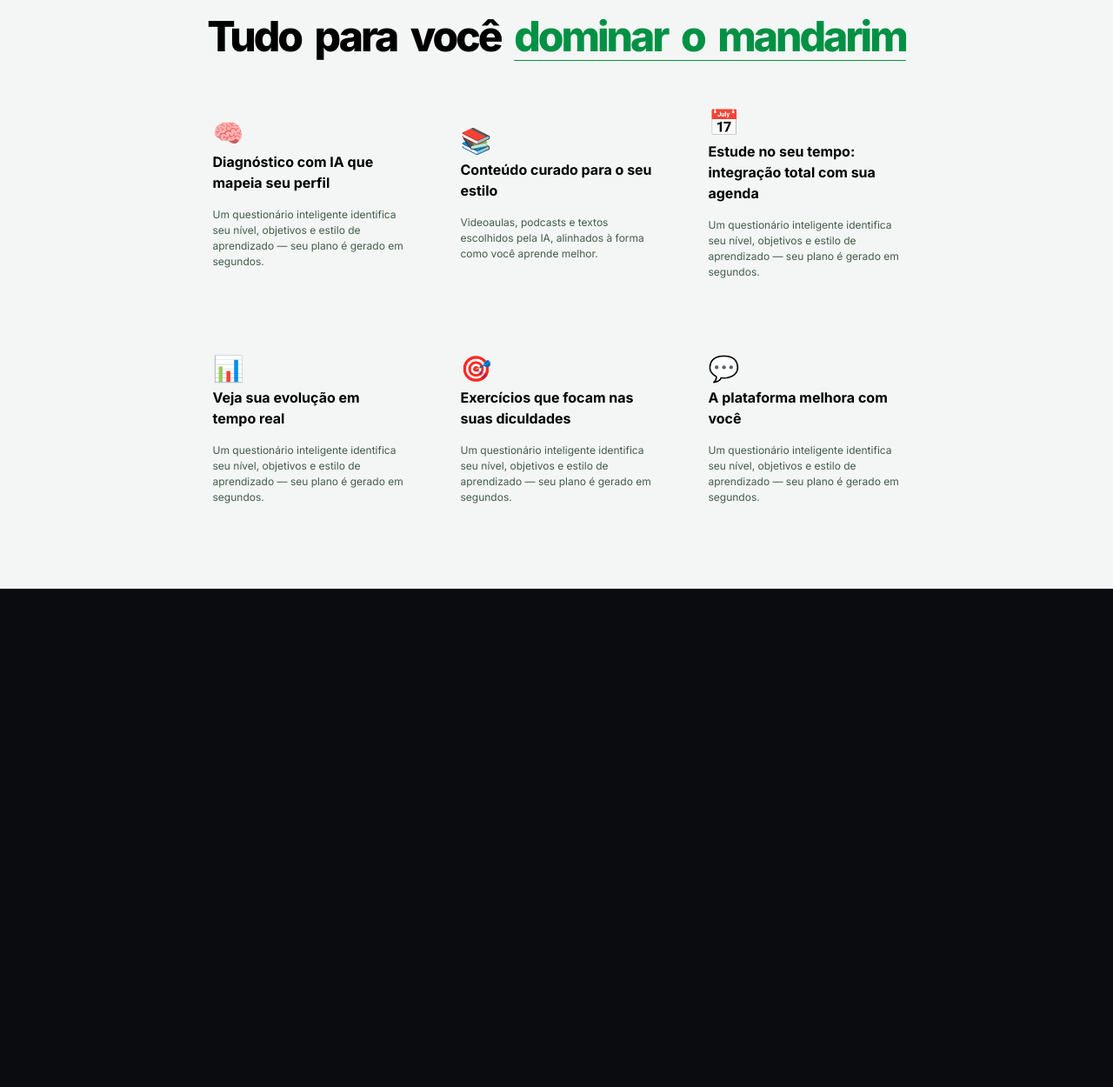
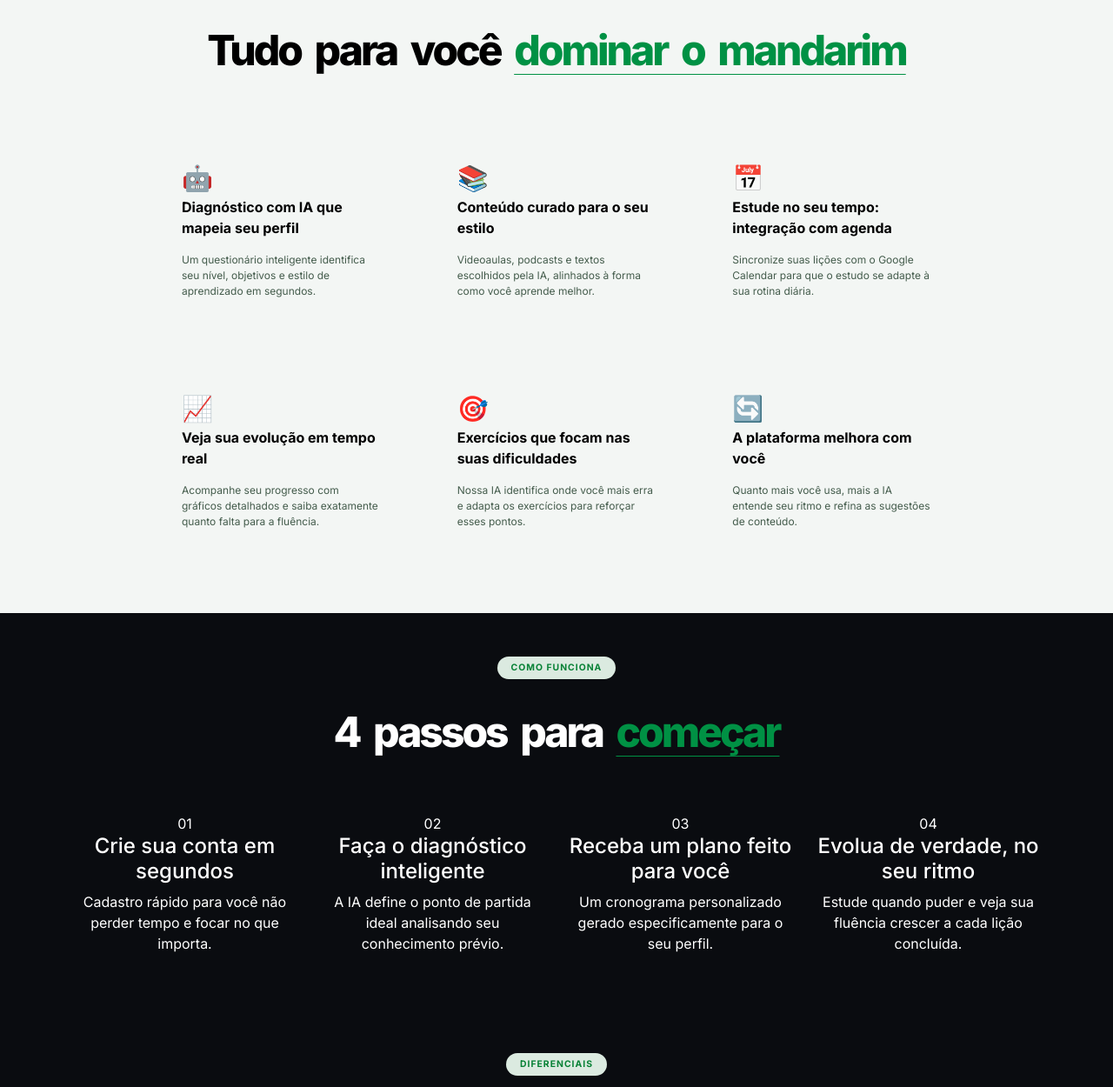
Before and after one commit to rodrigolyrio/dev_web, a website: page index.html in a window 1280 px wide. Shown: the part 952-2202 px from the top of the page at 87% size. Before the commit the page ends 1629 px from the top, so only its background shows below. Drawn offline with nearby package versions, Linux system fonts and the light colour scheme.

Commit message:
Update index.html
index.html att 4º dobra

```diff
--- a/index.html
+++ b/index.html
@@ -12,10 +12,10 @@
 </head>
 <body>
 
-    <nav class="navbar navbar-expand-lg navbar-dark">
+    <nav class="navbar navbar-expand-lg navbar-dark sticky-top">
         <div class="container">
             <a class="navbar-brand d-flex align-items-center" href="#">
-                <img src="./panda-mascot.png" alt="Logo" class="nav-logo me-2">
+                <img src="./panda-plan.png" alt="Logo" class="nav-logo me-2">
                 <span class="fw-bold fs-4 text-white">Panda<span class="text-success">Plan</span></span>
             </a>
 
@@ -26,18 +26,18 @@
             <div class="collapse navbar-collapse" id="navbarNav">
                 <ul class="navbar-nav mx-auto align-items-center">
                     <li class="nav-item">
-                        <a class="nav-link px-3 fw-medium" href="#">Funcionalidades</a>
+                        <a class="nav-link px-3 fw-medium" href="#funcionalidades">Funcionalidades</a>
                     </li>
                     <li class="nav-item">
-                        <a class="nav-link px-3 fw-medium" href="#">Como funciona</a>
+                        <a class="nav-link px-3 fw-medium" href="#como-funciona">Como funciona</a>
                     </li>
                     <li class="nav-item">
-                        <a class="nav-link px-3 fw-medium" href="#">Diferenciais</a>
+                        <a class="nav-link px-3 fw-medium" href="#diferenciais">Diferenciais</a>
                     </li>
                 </ul>
 
                 <div class="d-flex align-items-center">
-                    <a class="btn btn-nav-cta fw-bold px-4" href="#">Começar Grátis</a>
+                    <a class="btn btn-nav-cta fw-bold px-4" href="#">Começar!</a>
                 </div>
             </div>
         </div>
@@ -61,69 +61,159 @@
 
                     <div class="d-flex flex-column flex-sm-row justify-content-center gap-3 mb-5 w-100">
                         <a href="#" class="btn btn-success btn-lg px-5 py-3 fw-bold shadow-glow">
-                            Começar agora - grátis
+                            Começar agora
                         </a>
-                        <a href="#" class="btn btn-outline-light btn-lg px-5 py-3 fw-bold">
+                        <a href="#como-funciona" class="btn btn-outline-light btn-lg px-5 py-3 fw-bold">
                             Ver como funciona
                         </a>
                     </div>
 
                     <div class="mt-2">
-                        <img src="./panda-mascot.png" alt="Panda Mascot" class="hero-panda">
+                        <img src="./panda-plan.png" alt="Panda Mascot" class="hero-panda">
                     </div>
                 </div>
             </div>
         </div>
     </section>
 
-    <!--dobra 2: funcionalidades?-->
-    <section class="func-section py-5">
+    <section id="funcionalidades" class="func-section py-5">
         <div class="container text-center text-black">
-            <span class="badge rounded-pill custom-green-badge mb-6">
+            <span class="badge rounded-pill custom-green-badge mb-3">
                 Funcionalidades
             </span>
 
-            <h3 class="sections-title fw-extra-bold">Tudo para você <span class="title-highlight">dominar o mandarim</span></h3>
+            <h3 class="sections-title fw-extra-bold mb-5">Tudo para você <span class="title-highlight">dominar o mandarim</span></h3>
 
             <div class="row justify-content-center">
-                <div class="col-9">
-                    <div class="row row-cols-3 align-items-center">
-                        <!-- cards-->
-                        <div class="card-funcs">
-                            <span class="icone">🧠</span>
-                            <p class="titulo">Diagnóstico com IA que mapeia seu perfil</p>
-                            <p class="desc">Um questionário inteligente identifica seu nível, objetivos e estilo de aprendizado — seu plano é gerado em segundos.</p>
+                <div class="col-12 col-lg-10">
+                    <div class="row g-4 row-cols-1 row-cols-md-2 row-cols-lg-3 align-items-stretch">
+                        <div class="col">
+                            <div class="card-funcs h-100">
+                                <span class="icone">🤖</span>
+                                <p class="titulo">Diagnóstico com IA que mapeia seu perfil</p>
+                                <p class="desc">Um questionário inteligente identifica seu nível, objetivos e estilo de aprendizado em segundos.</p>
+                            </div>
                         </div>
 
-                        <div class="card-funcs">
-                            <span class="icone">📚</span>
-                            <p class="titulo">Conteúdo curado para o seu estilo</p>
-                            <p class="desc">Videoaulas, podcasts e textos escolhidos pela IA, alinhados à forma como você aprende melhor.</p>
+                        <div class="col">
+                            <div class="card-funcs h-100">
+                                <span class="icone">📚</span>
+                                <p class="titulo">Conteúdo curado para o seu estilo</p>
+                                <p class="desc">Videoaulas, podcasts e textos escolhidos pela IA, alinhados à forma como você aprende melhor.</p>
+                            </div>
                         </div>
 
-                        <div class="card-funcs">
-                            <span class="icone">📅</span>
-                            <p class="titulo">Estude no seu tempo: integração total com sua agenda</p>
-                            <p class="desc">Um questionário inteligente identifica seu nível, objetivos e estilo de aprendizado — seu plano é gerado em segundos.</p>
+                        <div class="col">
+                            <div class="card-funcs h-100">
+                                <span class="icone">📅</span>
+                                <p class="titulo">Estude no seu tempo: integração com agenda</p>
+                                <p class="desc">Sincronize suas lições com o Google Calendar para que o estudo se adapte à sua rotina diária.</p>
+                            </div>
                         </div>
 
-                        <div class="card-funcs">
-                            <span class="icone">📊</span>
-                            <p class="titulo">Veja sua evolução em tempo real</p>
-                            <p class="desc">Um questionário inteligente identifica seu nível, objetivos e estilo de aprendizado — seu plano é gerado em segundos.</p>
+                        <div class="col">
+                            <div class="card-funcs h-100">
+                                <span class="icone">📈</span>
+                                <p class="titulo">Veja sua evolução em tempo real</p>
+                                <p class="desc">Acompanhe seu progresso com gráficos detalhados e saiba exatamente quanto falta para a fluência.</p>
+                            </div>
                         </div>
 
-                        <div class="card-funcs">
-                            <span class="icone">🎯</span>
-                            <p class="titulo">Exercícios que focam nas suas diculdades</p>
-                            <p class="desc">Um questionário inteligente identifica seu nível, objetivos e estilo de aprendizado — seu plano é gerado em segundos.</p>
+                        <div class="col">
+                            <div class="card-funcs h-100">
+                                <span class="icone">🎯</span>
+                                <p class="titulo">Exercícios que focam nas suas dificuldades</p>
+                                <p class="desc">Nossa IA identifica onde você mais erra e adapta os exercícios para reforçar esses pontos.</p>
+                            </div>
                         </div>
 
-                        <div class="card-funcs">
-                            <span class="icone">💬</span>
-                            <p class="titulo">A plataforma melhora com você</p>
-                            <p class="desc">Um questionário inteligente identifica seu nível, objetivos e estilo de aprendizado — seu plano é gerado em segundos.</p>
+                        <div class="col">
+                            <div class="card-funcs h-100">
+                                <span class="icone">🔄</span>
+                                <p class="titulo">A plataforma melhora com você</p>
+                                <p class="desc">Quanto mais você usa, mais a IA entende seu ritmo e refina as sugestões de conteúdo.</p>
+                            </div>
                         </div>
+                    </div>
+                </div>
+            </div>
+        </div>
+    </section>
+
+    <section id="como-funciona" class="steps-section py-5">
+        <div class="container text-center">
+            <span class="badge rounded-pill custom-green-badge mb-3">
+                Como funciona
+            </span>
+            <h3 class="sections-title fw-extra-bold mb-5">4 passos para <span class="title-highlight">começar</span></h3>
+
+            <div class="row g-4 justify-content-center">
+                <div class="col-md-6 col-lg-3">
+                    <div class="step-card">
+                        <div class="step-number">01</div>
+                        <h4 class="step-title">Crie sua conta em segundos</h4>
+                        <p class="step-desc">Cadastro rápido para você não perder tempo e focar no que importa.</p>
+                    </div>
+                </div>
+                <div class="col-md-6 col-lg-3">
+                    <div class="step-card">
+                        <div class="step-number">02</div>
+                        <h4 class="step-title">Faça o diagnóstico inteligente</h4>
+                        <p class="step-desc">A IA define o ponto de partida ideal analisando seu conhecimento prévio.</p>
+                    </div>
+                </div>
+                <div class="col-md-6 col-lg-3">
+                    <div class="step-card">
+                        <div class="step-number">03</div>
+                        <h4 class="step-title">Receba um plano feito para você</h4>
+                        <p class="step-desc">Um cronograma personalizado gerado especificamente para o seu perfil.</p>
+                    </div>
+                </div>
+                <div class="col-md-6 col-lg-3">
+                    <div class="step-card">
+                        <div class="step-number">04</div>
+                        <h4 class="step-title">Evolua de verdade, no seu ritmo</h4>
+                        <p class="step-desc">Estude quando puder e veja sua fluência crescer a cada lição concluída.</p>
+                    </div>
+                </div>
+            </div>
+        </div>
+    </section>
+
+    <section id="diferenciais" class="why-section py-5">
+        <div class="container text-center">
+            <span class="badge rounded-pill custom-green-badge mb-3">
+                Diferenciais
+            </span>
+            <h3 class="sections-title fw-extra-bold mb-5">Por que escolher o <span class="title-highlight">PandaPlan</span>?</h3>
+
+            <div class="row g-4 justify-content-center">
+                <div class="col-md-6 col-lg-3">
+                    <div class="why-card">
+                        <h2 class="why-stat">100%</h2>
+                        <h5 class="why-title">Personalizado pra você</h5>
+                        <p class="why-desc">No seu ritmo, do seu jeito. Sempre.</p>
+                    </div>
+                </div>
+                <div class="col-md-6 col-lg-3">
+                    <div class="why-card">
+                        <h2 class="why-stat">IA</h2>
+                        <h5 class="why-title">Personalizada</h5>
+                        <p class="why-desc">Cada plano é único — feito para o seu perfil.</p>
+                    </div>
+                </div>
+                <div class="col-md-6 col-lg-3">
+                    <div class="why-card">
+                        <h2 class="why-stat">3x</h2>
+                        <h5 class="why-title">Retenção Otimizada</h5>
+                        <p class="why-desc">Metodologia que maximiza o que você retém.</p>
+                    </div>
+                </div>
+                <div class="col-md-6 col-lg-3">
+                    <div class="why-card">
+                        <h2 class="why-stat">24/7</h2>
+                        <h5 class="why-title">Sempre disponível</h5>
+                        <p class="why-desc">Aprenda no seu ritmo, qualquer hora ou lugar.</p>
                     </div>
                 </div>
             </div>
```
